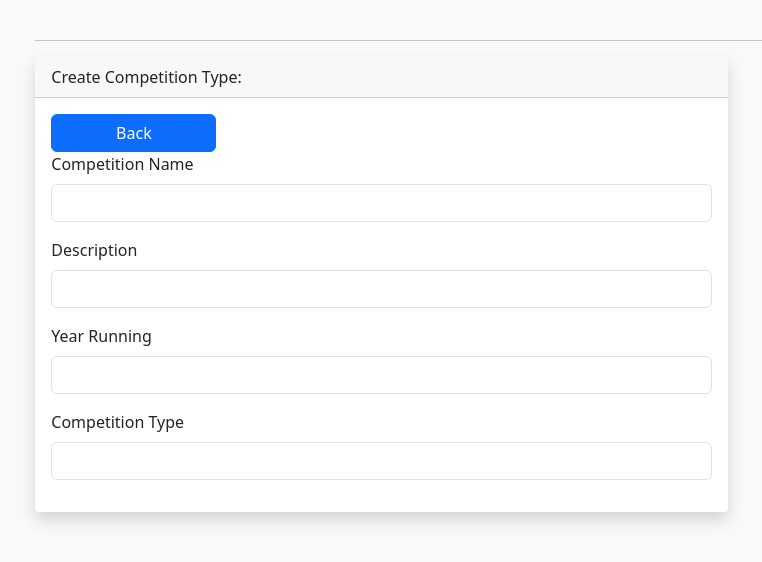
After one commit to emrekuru2/NSC, a CodeIgniter 4 app: template app/Views/pages/admin/competitionCheck.php in a window 1280 px wide. The commit adds this page. Shown: the top 562 px of the page, without its empty margins (194-956 px from the left). Run offline with PHP 8.4 and a stand-in for CodeIgniter, Linux system fonts and the light colour scheme; the template is opened without the code that fills it, so the values that code supplies are empty; some libraries are stand-ins or nearby versions.

Commit message:
Refactor and add check page

```diff
--- a/app/Config/Routes.php
+++ b/app/Config/Routes.php
@@ -63,6 +63,8 @@ $routes->group('admin', ['filter' => 'adminfilter'], static function ($routes) {
     $routes->get('users/edit/(:num)', 'Admin\UsersController::userDetails/$1');
     $routes->get('competitions/edit/(:num)','Admin\CompetitionsController::edit/$1' );
     $routes->get('competitions/delete/(:num)','Admin\CompetitionsController::delete/$1' );
+    $routes->get('competitions/check/(:num)','Admin\CompetitionsController::check/$1' );
+
 
 
     // GET with parameters
--- /dev/null
+++ b/app/Views/pages/admin/competitionCheck.php
@@ -0,0 +1,35 @@
+<?= $this->extend('layouts/admin') ?>
+
+<?= $this->section('adminContent') ?>
+    <div class="col-lg-8">
+        <div class="card shadow">
+            <div class="card-header">Create Competition Type: </div>
+            <div class="card-body">
+                <a type="button" href="<?php  redirect()->back() ?>" class="btn btn-primary w-25">Back</a>
+
+                <form class="d-flex flex-column align-items-center" action="<?= base_url('admin/competitions/update'."/".$competition['id'])?>" method="POST">
+                    <input type="hidden" name="_method" value = "PUT">
+                    <div class="w-100 mb-3">
+                        <label for="content" class="form-label">Competition Name</label>
+
+                        <label for="title"></label><input type="text" name="name" value="<?= $competition['name']?>" class="form-control" id="title">
+                    </div>
+                    <div class="w-100 mb-3">
+                        <label for="content" class="form-label">Description</label>
+                        <label for="title"></label><input type="text" name="description" value="<?= $competition['description']?>" class="form-control" id="title">
+                    </div>
+                    <div class="w-100 mb-3">
+                        <label for="content" class="form-label">Year Running</label>
+                        <label for="title"></label><input type="text" name="yearRunning" value="<?= $competition['yearRunning']?>" class="form-control" id="title">
+                    </div>
+                    <div class="w-100 mb-3">
+                        <label for="content" class="form-label">Competition Type</label>
+                        <label for="title"></label><input type="text" name="competitionType" value="<?= $competition['competitionType']?>" class="form-control" id="title">
+                    </div>
+                </form>
+            </div>
+        </div>
+    </div>
+
+
+<?= $this->endSection() ?>
--- a/app/Views/pages/admin/competitions.php
+++ b/app/Views/pages/admin/competitions.php
@@ -20,7 +20,10 @@
                             <?php foreach($competition as $row) :?>
                                 <tr>
                                     <td><?php echo $row['id']?></td>
-                                    <td><?php echo $row['name']?></td>
+                                    <td>
+                                        <a href="<?= base_url('admin/competitions/check/' .$row['id']) ?>" class=""><?php echo $row['name']?></a>
+
+                                    </td>
                                     <td>
                                         <a href="<?= base_url('admin/competitions/edit/' .$row['id']) ?>" class="">Edit</a>
                                         <a href="<?= base_url('admin/competitions/delete/' .$row['id']) ?>" class="">Delete</a>
```
Also changed, not shown: app/Controllers/Admin/CompetitionsController.php (+11 -0 lines).
